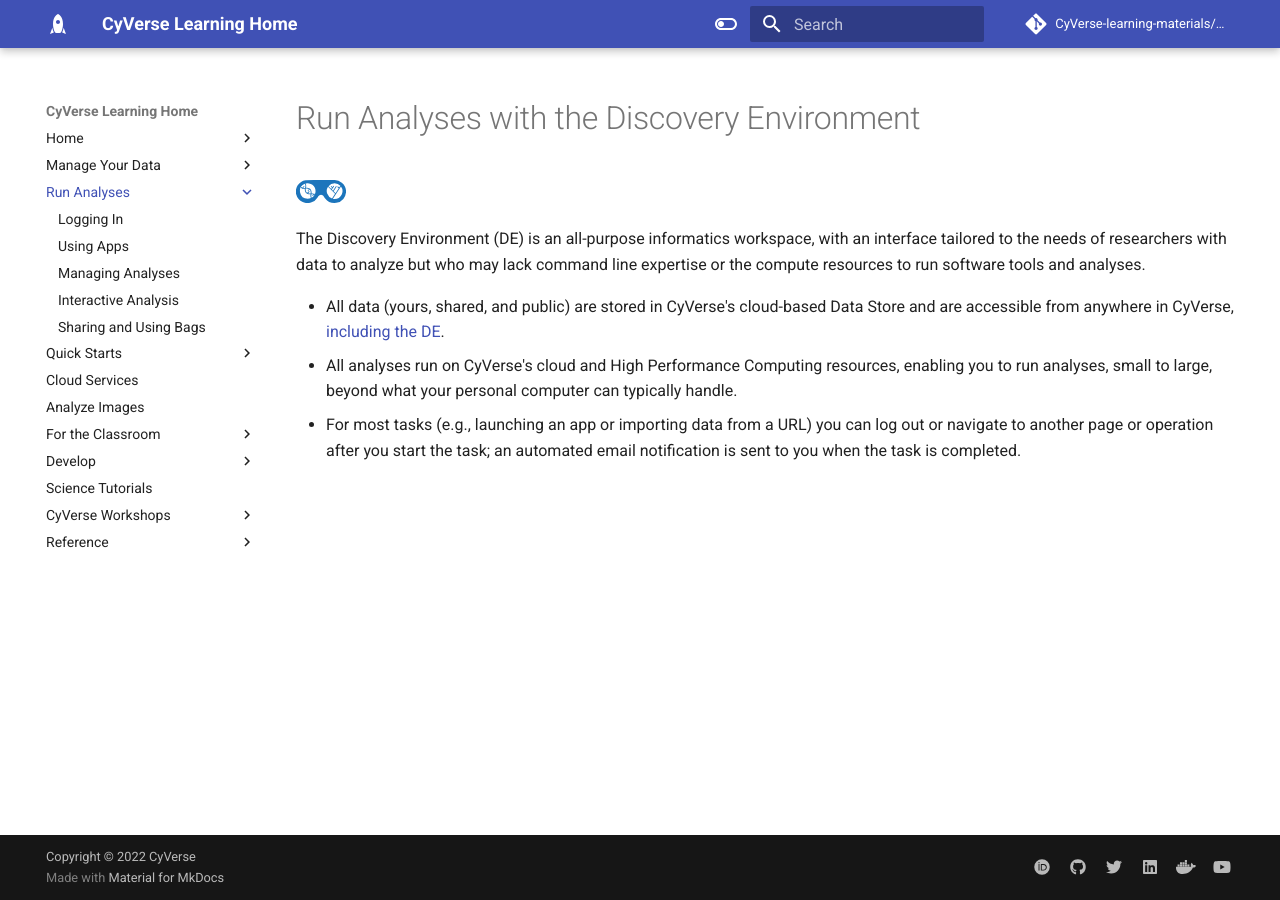
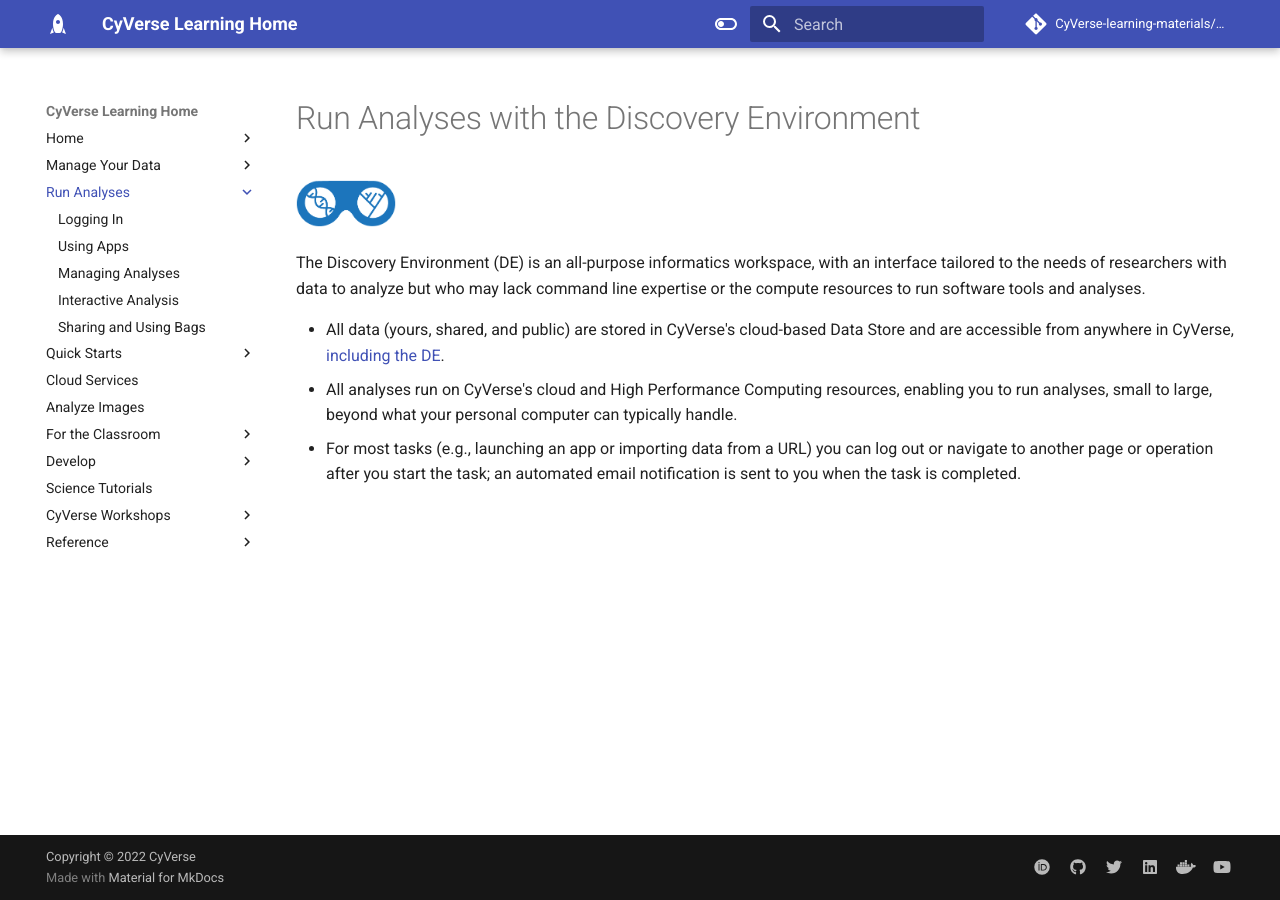
Before and after one commit to CyVerse-learning-materials/learning-materials-home, an MkDocs documentation site: the page built from docs/de/index.md, in a window 1280 px wide. Built offline with MkDocs 1.6.1 and Material for MkDocs 9.7.7, drawn with Linux system fonts in a browser that asks for light colours; some web fonts are replaced; a script that is not in the unit is left out; comment, search, counter and statistics services are not loaded.

Commit message:
Update index.md

```diff
--- a/docs/de/index.md
+++ b/docs/de/index.md
@@ -1,5 +1,5 @@
 # Run Analyses with the Discovery Environment
-![de](../assets/de/logos/deIcon.svg){ width="50" }
+![de](../assets/de/logos/deIcon.png){ width="100" }
 
 The Discovery Environment (DE) is an all-purpose informatics workspace, with an interface tailored to the needs of researchers with data to analyze but who may lack command line expertise or the compute resources to run software tools and analyses.
 
```
